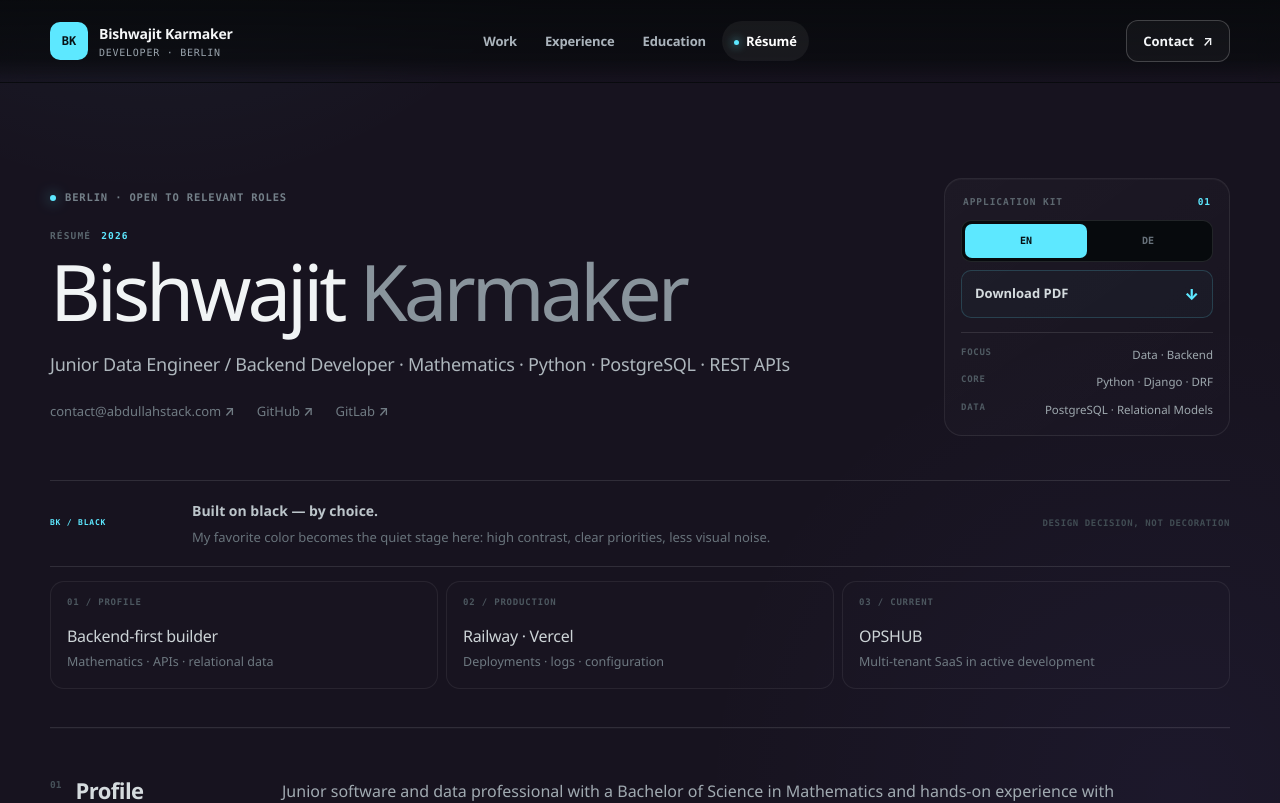
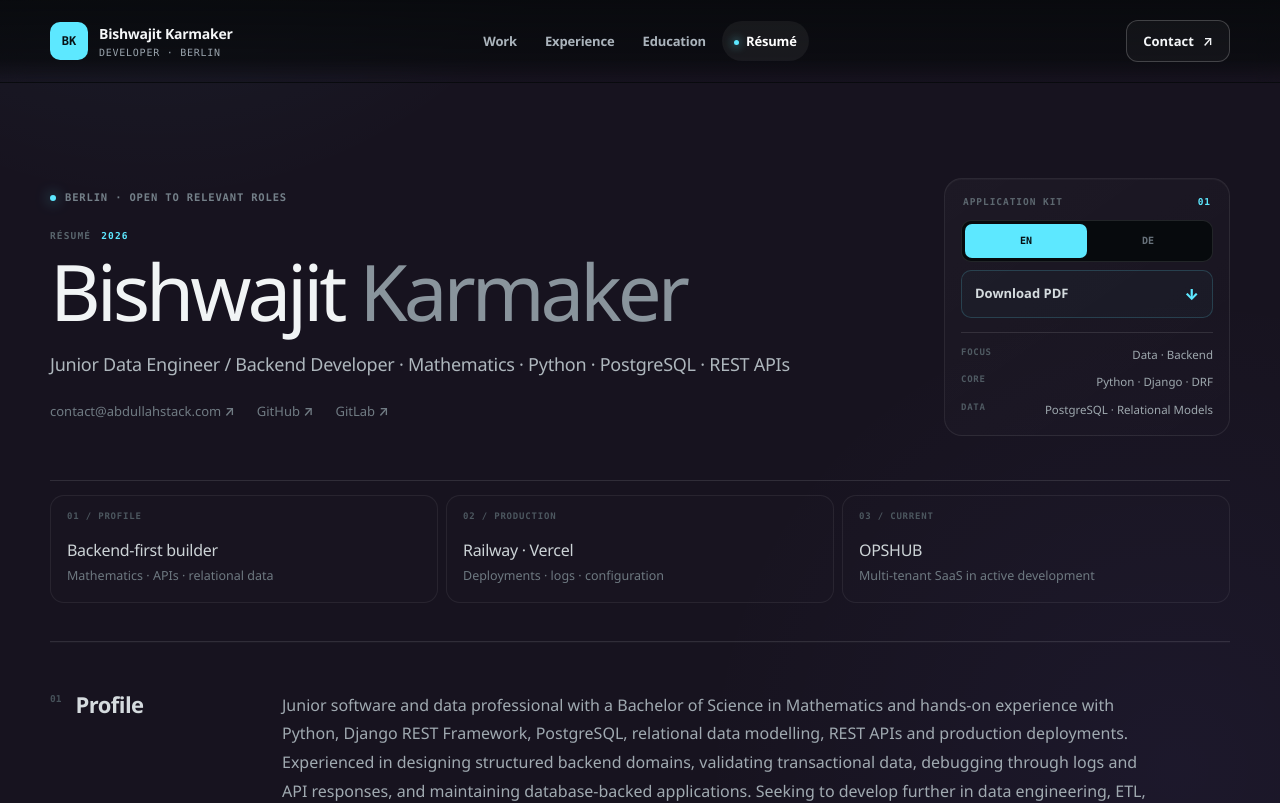
Before and after one commit to Bishwajit93/portfolio-frontend, a Next.js app: page /resume in a window 1280 px wide. Shown: the top 803 px of the page. Built offline with nearby package versions, Linux system fonts and the light colour scheme; no server answers.

Commit message:
resum page color part explanation remove

```diff
--- a/src/app/resume/page.tsx
+++ b/src/app/resume/page.tsx
@@ -42,12 +42,6 @@ export default function ResumePage() {
               <Fact label="Data" value="PostgreSQL · Relational Models" />
             </div>
           </aside>
-        </section>
-
-        <section className="resume-v3-note">
-          <div className="resume-v3-note-mark">BK / BLACK</div>
-          <div><strong>{de ? "Auf Schwarz gebaut — mit Absicht." : "Built on black — by choice."}</strong><p>{de ? "Meine Lieblingsfarbe wird hier zur ruhigen Bühne: hoher Kontrast, klare Prioritäten, weniger visuelles Rauschen." : "My favorite color becomes the quiet stage here: high contrast, clear priorities, less visual noise."}</p></div>
-          <span>{de ? "Designentscheidung, nicht Dekoration" : "Design decision, not decoration"}</span>
         </section>
 
         <section className="resume-v3-overview" aria-label="Professional overview">
```
